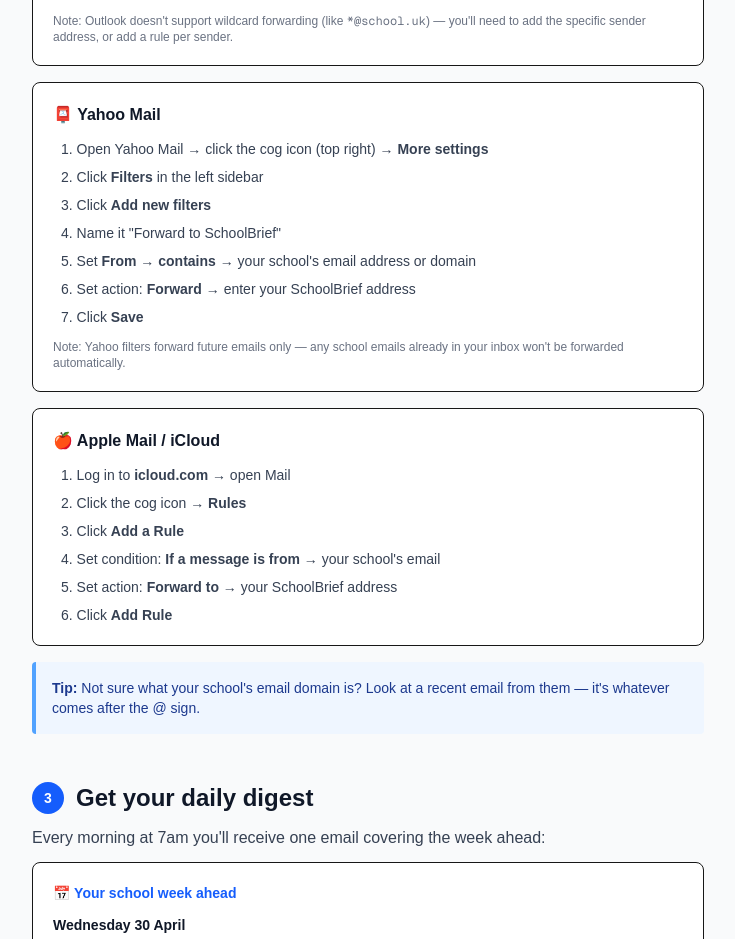
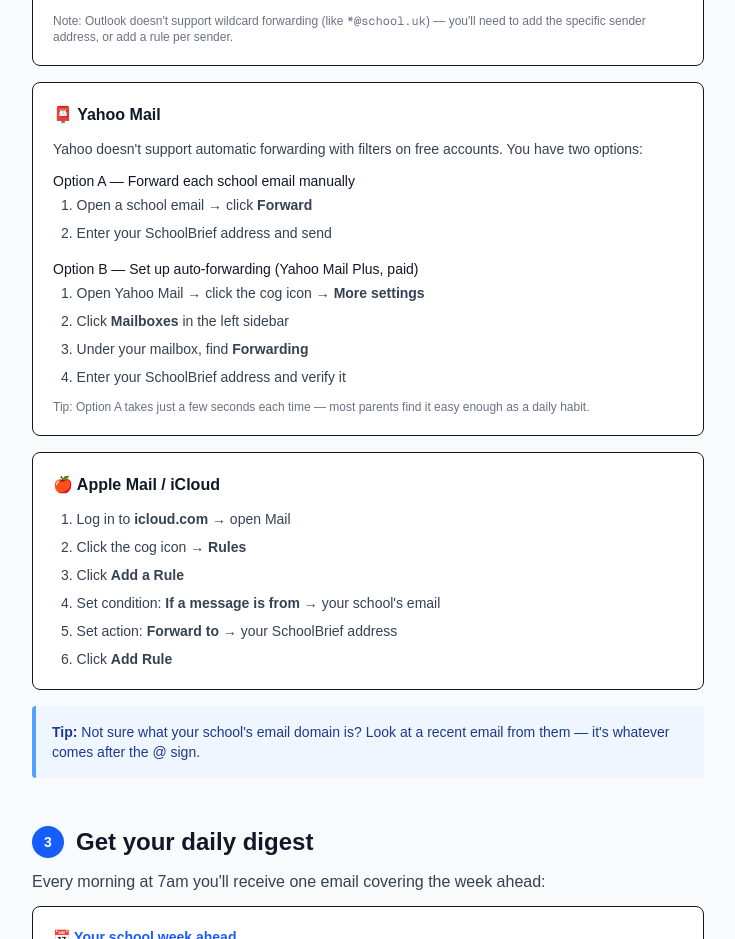
Before and after one commit to lukasbecker36-dot/schoolbrief, a Next.js app: page /how-it-works in a window 1280 px wide. Shown: the part 1140-2079 px from the top of the page, without its empty margins (272-1007 px from the left). Built offline with nearby package versions, Linux system fonts and the light colour scheme.

Commit message:
fix Yahoo Mail instructions — filters cant forward, show manual and Plus options

```diff
--- a/app/how-it-works/page.tsx
+++ b/app/how-it-works/page.tsx
@@ -57,16 +57,20 @@
 
             <div className="bg-white border rounded-lg p-5 mb-4">
               <h3 className="font-semibold text-gray-900 mb-3">📮 Yahoo Mail</h3>
+              <p className="text-gray-700 text-sm mb-3">Yahoo doesn't support automatic forwarding with filters on free accounts. You have two options:</p>
+              <p className="font-medium text-gray-900 text-sm mb-1">Option A — Forward each school email manually</p>
+              <ol className="space-y-2 text-gray-700 list-decimal list-inside ml-2 text-sm mb-4">
+                <li>Open a school email → click <strong>Forward</strong></li>
+                <li>Enter your SchoolBrief address and send</li>
+              </ol>
+              <p className="font-medium text-gray-900 text-sm mb-1">Option B — Set up auto-forwarding (Yahoo Mail Plus, paid)</p>
               <ol className="space-y-2 text-gray-700 list-decimal list-inside ml-2 text-sm">
-                <li>Open Yahoo Mail → click the cog icon (top right) → <strong>More settings</strong></li>
-                <li>Click <strong>Filters</strong> in the left sidebar</li>
-                <li>Click <strong>Add new filters</strong></li>
-                <li>Name it "Forward to SchoolBrief"</li>
-                <li>Set <strong>From</strong> → <strong>contains</strong> → your school's email address or domain</li>
-                <li>Set action: <strong>Forward</strong> → enter your SchoolBrief address</li>
-                <li>Click <strong>Save</strong></li>
+                <li>Open Yahoo Mail → click the cog icon → <strong>More settings</strong></li>
+                <li>Click <strong>Mailboxes</strong> in the left sidebar</li>
+                <li>Under your mailbox, find <strong>Forwarding</strong></li>
+                <li>Enter your SchoolBrief address and verify it</li>
               </ol>
-              <p className="text-xs text-gray-500 mt-3">Note: Yahoo filters forward future emails only — any school emails already in your inbox won't be forwarded automatically.</p>
+              <p className="text-xs text-gray-500 mt-3">Tip: Option A takes just a few seconds each time — most parents find it easy enough as a daily habit.</p>
             </div>
 
             <div className="bg-white border rounded-lg p-5">
```
